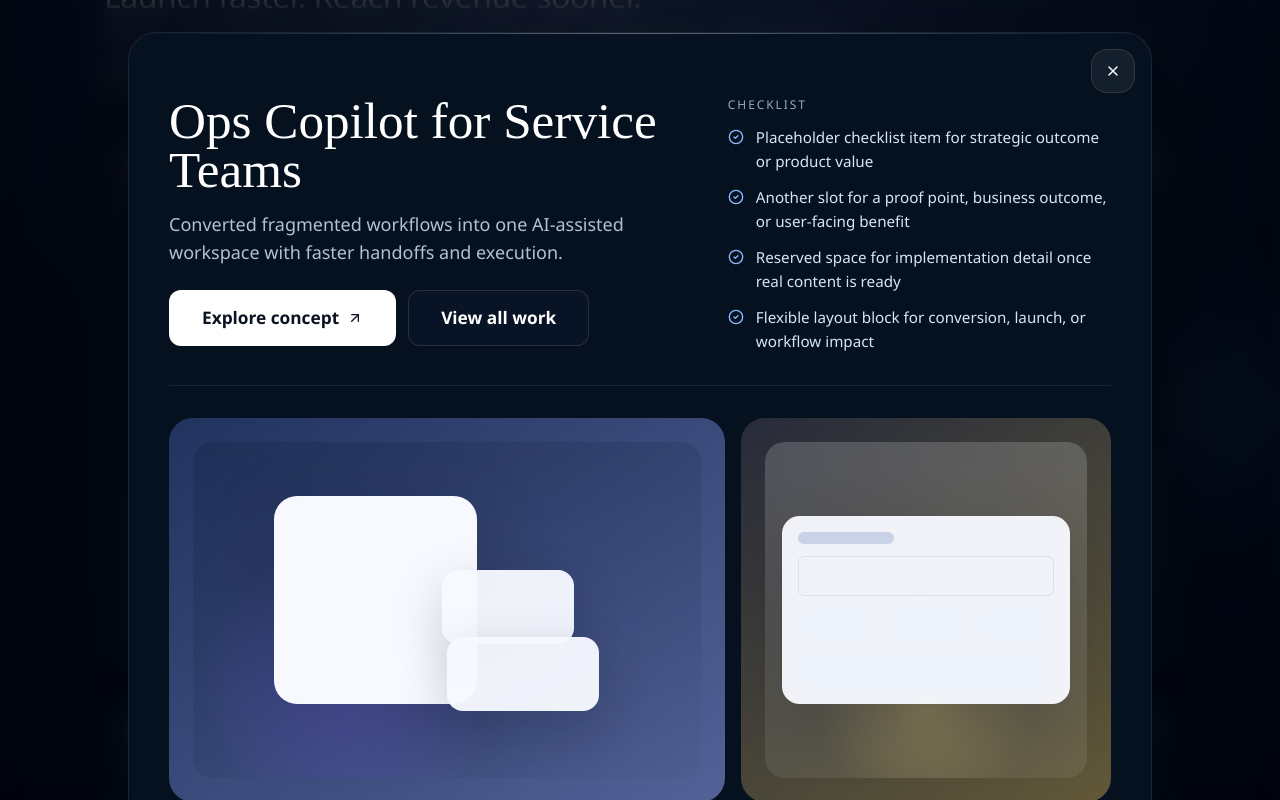
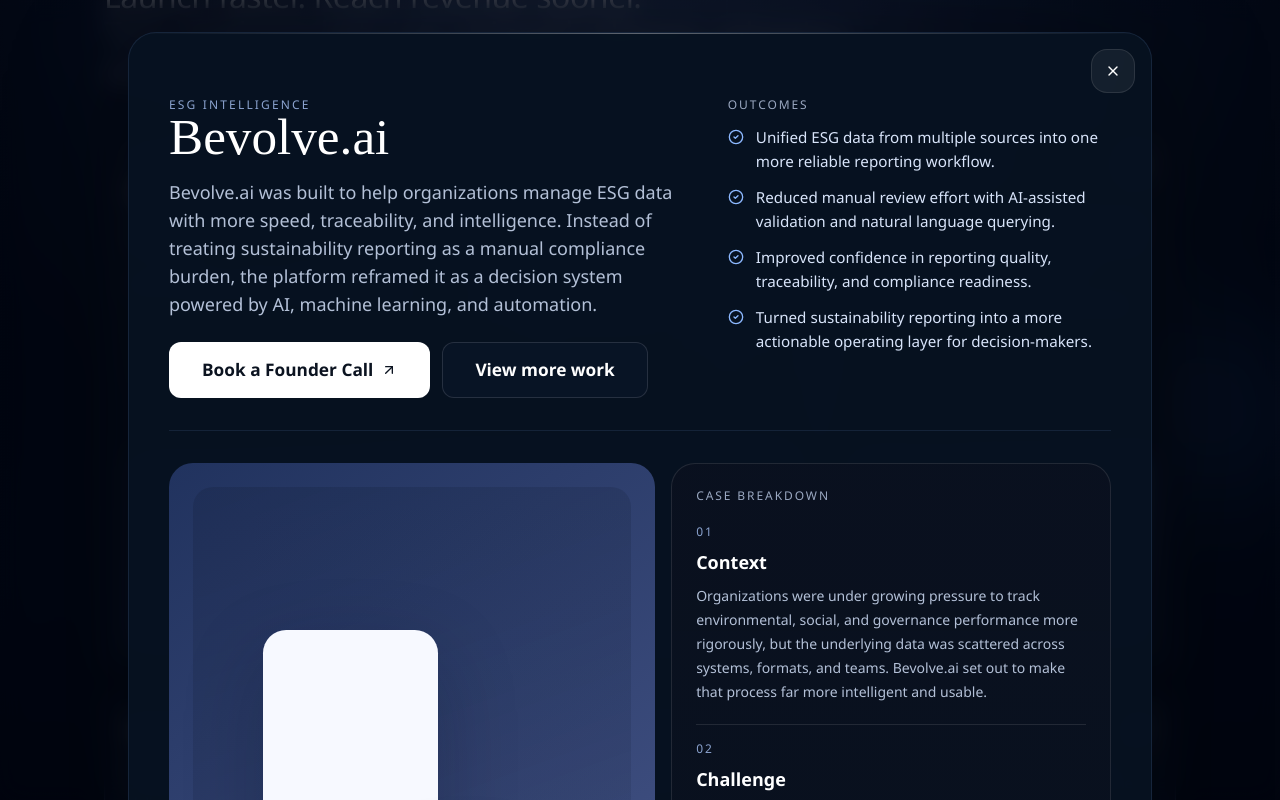
Before and after one commit to cyrilvarghese/yuvabe-new-website, a Next.js app: page / in a window 1280 px wide. Both pictures are taken after a click on the button 1004 px from the left and 1333 px from the top of the page. Shown: the part 933-1733 px from the top of the page. Built offline with nearby package versions, Linux system fonts and the light colour scheme.

Commit message:
bevolve adde

```diff
--- a/app/page.tsx
+++ b/app/page.tsx
@@ -1,5 +1,6 @@
 "use client";
 
+import type { ComponentProps } from "react";
 import { motion, useReducedMotion } from "framer-motion";
 import {
   Apple,
@@ -11,7 +12,6 @@ import {
   Coins,
   CreditCard,
   LayoutDashboard,
-  LucideIcon,
   Network,
   Rocket,
   Sparkles,
@@ -37,13 +37,8 @@ type Service = {
   description: string;
 };
 
-type CaseStudy = {
-  title: string;
-  summary: string;
-  stack: string;
+type CaseStudy = ComponentProps<typeof CaseStudyCard> & {
   span: string;
-  icon: LucideIcon;
-  visual?: "default" | "dots";
 };
 
 type InsightPost = {
@@ -80,37 +75,120 @@ const services: Service[] = [
 
 const caseStudies: CaseStudy[] = [
   {
-    title: "Founder Intelligence Dashboard",
-    summary: "Built a unified decision cockpit so founders could align product and growth moves every week.",
-    stack: "Next.js, Postgres, event pipelines",
+    client: "Aviation technology",
+    title: "General Aeronautics",
+    summary: "Turned a complex drone portfolio into a clearer digital story buyers, partners, and operators could trust faster.",
+    meta: "Positioning, UX/UI, Brand System",
     span: "lg:col-span-4",
     icon: LayoutDashboard,
+    visual: "dots",
+    modalIntro:
+      "General Aeronautics builds drone systems across agriculture, defense, humanitarian response, and warehouse automation. As the business expanded, its digital presence needed to explain that breadth with more clarity, confidence, and usability.",
+    modalOutcomes: [
+      "Reframed a broad product portfolio into a sharper market story.",
+      "Made technical capabilities easier for non-technical audiences to understand.",
+      "Improved credibility across web, applications, and communication assets.",
+      "Created a stronger base for future product and growth decisions.",
+    ],
+    modalSections: [
+      {
+        title: "Context",
+        body: "General Aeronautics had real depth across multiple drone use cases, but that range was hard to communicate cleanly in one digital experience. The company needed a presence that could reflect both engineering sophistication and real-world relevance.",
+      },
+      {
+        title: "Challenge",
+        body: "Without a clearer narrative, technical breadth risked reading as fragmentation. Buyers, stakeholders, and broader audiences had to work too hard to understand where the company led and why its solutions mattered.",
+      },
+      {
+        title: "What we changed",
+        body: "We restructured the website around solutions and use cases, clarified the content hierarchy, refreshed brand expression, and designed more intuitive UX patterns for web applications so the experience felt capable, credible, and easier to navigate.",
+      },
+      {
+        title: "Outcome",
+        body: "The new experience positioned General Aeronautics more clearly as an innovation leader. Its story became easier to understand, its product ecosystem felt more coherent, and its digital presence became a stronger platform for trust, adoption, and future growth.",
+      },
+    ],
+    modalProofPoints: [
+      {
+        title: "Clarified the story",
+        description: "Shifted the brand from a collection of capabilities to a focused narrative around real-world drone impact.",
+      },
+      {
+        title: "Made complexity usable",
+        description: "Simplified navigation, content hierarchy, and application UX so technical depth felt navigable instead of overwhelming.",
+      },
+      {
+        title: "Built credibility across touchpoints",
+        description: "Aligned website, brand visuals, and communication assets into one system that reinforced trust at every interaction.",
+      },
+    ],
   },
   {
-    title: "Ops Copilot for Service Teams",
-    summary: "Converted fragmented workflows into one AI-assisted workspace with faster handoffs and execution.",
-    stack: "React, LLM orchestration, internal tools",
+    client: "ESG intelligence",
+    title: "Bevolve.ai",
+    summary: "Turned fragmented sustainability reporting into an AI-guided system teams could trust for faster, evidence-based decisions.",
+    meta: "AI Integration, ML, ESG Reporting",
     span: "lg:col-span-2",
     icon: Bot,
+    modalIntro:
+      "Bevolve.ai was built to help organizations manage ESG data with more speed, traceability, and intelligence. Instead of treating sustainability reporting as a manual compliance burden, the platform reframed it as a decision system powered by AI, machine learning, and automation.",
+    modalOutcomes: [
+      "Unified ESG data from multiple sources into one more reliable reporting workflow.",
+      "Reduced manual review effort with AI-assisted validation and natural language querying.",
+      "Improved confidence in reporting quality, traceability, and compliance readiness.",
+      "Turned sustainability reporting into a more actionable operating layer for decision-makers.",
+    ],
+    modalSections: [
+      {
+        title: "Context",
+        body: "Organizations were under growing pressure to track environmental, social, and governance performance more rigorously, but the underlying data was scattered across systems, formats, and teams. Bevolve.ai set out to make that process far more intelligent and usable.",
+      },
+      {
+        title: "Challenge",
+        body: "ESG reporting is not difficult only because of regulation. It is difficult because accuracy, consistency, and transparency break down when data collection, validation, and interpretation happen across disconnected workflows.",
+      },
+      {
+        title: "What we changed",
+        body: "We shaped the platform story around intelligent automation, data confidence, and measurable sustainability action. The experience highlighted AI-based integrations, machine learning for quality assurance, NLP-powered querying, and benchmarking tools that made complex ESG workflows feel operational instead of overwhelming.",
+      },
+      {
+        title: "Outcome",
+        body: "The result was a product narrative that moved Bevolve.ai beyond a reporting tool label. It became a clearer AI sustainability platform story: one that promised better visibility, faster review cycles, and stronger confidence for teams making high-stakes ESG decisions.",
+      },
+    ],
+    modalProofPoints: [
+      {
+        title: "Made ESG data usable",
+        description: "Connected structured and unstructured data into a workflow teams could actually navigate, review, and act on.",
+      },
+      {
+        title: "Applied AI where it mattered",
+        description: "Framed machine learning, NLP, and GPT-assisted review as practical leverage for accuracy, not novelty features.",
+      },
+      {
+        title: "Built trust into reporting",
+        description: "Positioned traceability, compliance readiness, and benchmarking as core reasons the platform could support better decisions.",
+      },
+    ],
   },
   {
     title: "Vertical SaaS Replatform",
     summary: "Replatformed a legacy SaaS product into a scalable system that accelerated feature delivery.",
-    stack: "Design system, API layer, CI/CD",
+    meta: "Design systems, APIs, release velocity",
     span: "lg:col-span-2",
     icon: Network,
   },
   {
     title: "Growth Command Center",
     summary: "Unified paid, lifecycle, and product analytics into one system to improve CAC payback decisions.",
-    stack: "Attribution model, warehouse sync, campaign ops",
+    meta: "Analytics, attribution, campaign ops",
     span: "lg:col-span-2",
     icon: BarChart3,
   },
   {
     title: "AI Onboarding Flow",
     summary: "Redesigned activation journeys with AI-guided setup and reduced first-value time for new users.",
-    stack: "UX research, onboarding UX, event instrumentation",
+    meta: "Activation UX, AI guidance, instrumentation",
     span: "lg:col-span-2",
     icon: WandSparkles,
     visual: "dots",
@@ -118,7 +196,7 @@ const caseStudies: CaseStudy[] = [
   {
     title: "Platform Migration Program",
     summary: "Delivered a phased migration across product and data layers without disrupting live customer traffic.",
-    stack: "Platform architecture, migration playbooks, reliability",
+    meta: "Architecture, migration planning, reliability",
     span: "lg:col-span-6",
     icon: Rocket,
   },
@@ -184,12 +262,7 @@ export default function Home() {
             engineering, and growth run in one AI-first execution loop.
           </p>
           <div className="mt-7 flex w-full max-w-sm items-stretch sm:max-w-none sm:items-center sm:justify-center">
-            <Button
-              asChild
-              variant="primary"
-              size="lg"
-              className="w-full sm:w-[14.5rem]"
-            >
+            <Button asChild variant="primary" size="lg" className="w-full sm:w-[14.5rem]">
               <a href="#process">
                 Start Your Build
                 <ArrowRight className="size-4" />
@@ -209,22 +282,14 @@ export default function Home() {
         <Reveal>
           <p className="section-kicker">Work</p>
           <div className="mt-3 max-w-5xl text-balance text-[2rem] font-medium leading-[1.15] tracking-[-0.015em] text-[#a5b3cca1]">
-            <p className="text-white">
-              Launch faster. Reach revenue sooner.
-            </p>{" "}
+            <p className="text-white">Launch faster. Reach revenue sooner.</p>{" "}
             Turn roadmap bets into shipped releases, adoption, and compounding traction with one execution partner.
           </div>
         </Reveal>
         <div className="mt-10 grid grid-cols-1 gap-5 lg:grid-cols-6">
-          {caseStudies.map((item, index) => (
-            <Reveal key={item.title} className={item.span} delay={reduceMotion ? 0 : 0.05 * index}>
-              <CaseStudyCard
-                title={item.title}
-                summary={item.summary}
-                stack={item.stack}
-                icon={item.icon}
-                visual="dots"
-              />
+          {caseStudies.map(({ span, ...item }, index) => (
+            <Reveal key={item.title} className={span} delay={reduceMotion ? 0 : 0.05 * index}>
+              <CaseStudyCard {...item} />
             </Reveal>
           ))}
         </div>
--- a/components/site/case-study-card.tsx
+++ b/components/site/case-study-card.tsx
@@ -8,41 +8,86 @@ import { ModalShell } from "@/components/ui/modal-shell";
 import { Button } from "@/components/ui/button";
 import { Card, CardContent, CardDescription, CardHeader, CardTitle } from "@/components/ui/card";
 
-type CaseStudyCardProps = {
+export type CaseStudySection = {
+  title: string;
+  body: string;
+};
+
+export type CaseStudyProofPoint = {
+  title: string;
+  description: string;
+};
+
+export type CaseStudyCardProps = {
+  client?: string;
   title: string;
   summary: string;
-  stack: string;
+  meta: string;
   icon: LucideIcon;
   visual?: "default" | "dots";
+  modalIntro?: string;
+  modalOutcomes?: string[];
+  modalSections?: CaseStudySection[];
+  modalProofPoints?: CaseStudyProofPoint[];
   className?: string;
 };
 
-const detailPoints = [
-  "Placeholder checklist item for strategic outcome or product value",
-  "Another slot for a proof point, business outcome, or user-facing benefit",
-  "Reserved space for implementation detail once real content is ready",
-  "Flexible layout block for conversion, launch, or workflow impact",
+export function CaseStudyCard({
+  client,
+  title,
+  summary,
+  meta,
+  icon: Icon,
+  visual = "default",
+  modalIntro,
+  modalOutcomes,
+  modalSections,
+  modalProofPoints,
+  className,
+}: CaseStudyCardProps) {
+  const reduceMotion = useReducedMotion();
+  const [mouse, setMouse] = useState({ x: 50, y: 50, active: false });
+  const [open, setOpen] = useState(false);
+
+  const outcomes = modalOutcomes ?? [
+    "Created a clearer story around the product, team, and strategic value.",
+    `Focused the experience around ${meta.toLowerCase()} to reduce friction and improve comprehension.`,
+    "Built a stronger foundation for future launches, iteration, and growth.",
   ];
 
-const supportingPoints = [
+  const sections = modalSections ?? [
     {
-    title: "Point one",
-    description: "Use this area for a concise supporting statement tied to the featured visuals or the customer outcome.",
+      title: "Context",
+      body: `${title} needed a more coherent narrative across product, experience, and communication as the scope of the work expanded.`,
     },
     {
-    title: "Point two",
-    description: "This column can hold a short process note, insight, or metric once the actual case study is written.",
+      title: "Challenge",
+      body: "The opportunity was not just to ship assets, but to help the business communicate value faster and with more confidence.",
     },
     {
-    title: "Point three",
-    description: "Keep this block brief and useful so the modal reads like an editorial overview instead of a grid of cards.",
+      title: "What we changed",
+      body: "We aligned the experience, supporting systems, and communication touchpoints around what users and stakeholders needed to understand next.",
+    },
+    {
+      title: "Outcome",
+      body: "The result was a sharper story, a more usable experience, and a stronger platform for future growth decisions.",
     },
   ];
 
-export function CaseStudyCard({ title, summary, stack, icon: Icon, visual = "default", className }: CaseStudyCardProps) {
-  const reduceMotion = useReducedMotion();
-  const [mouse, setMouse] = useState({ x: 50, y: 50, active: false });
-  const [open, setOpen] = useState(false);
+  const proofPoints = modalProofPoints ?? [
+    {
+      title: "Sharpened the narrative",
+      description: "Brought the product story, interaction model, and supporting experience into one clearer point of view.",
+    },
+    {
+      title: "Reduced decision friction",
+      description: "Turned scattered workflows into a more understandable path for users, operators, or internal teams.",
+    },
+    {
+      title: "Built for what comes next",
+      description: "Created a stronger base for future iteration instead of treating the engagement like a one-off delivery.",
+    },
+  ];
 
   const onMove = (event: React.MouseEvent<HTMLButtonElement>) => {
     if (reduceMotion) {
@@ -113,11 +158,12 @@ export function CaseStudyCard({ title, summary, stack, icon: Icon, visual = "def
                 <Maximize2 className="size-4" strokeWidth={1.9} />
               </div>
               <CardHeader className="relative z-10">
+                {client ? <p className="text-xs uppercase tracking-[0.16em] text-[#8ba3cf]">{client}</p> : null}
                 <CardTitle>{title}</CardTitle>
                 <CardDescription>{summary}</CardDescription>
               </CardHeader>
               <CardContent className="relative z-10 flex flex-1 flex-col justify-between gap-8">
-                <p className="text-xs uppercase tracking-[0.14em] text-muted-foreground">{stack}</p>
+                <p className="text-xs uppercase tracking-[0.14em] text-muted-foreground">{meta}</p>
                 <div className="relative flex min-h-48 items-center justify-center overflow-hidden rounded-xl border border-border/70 bg-gradient-to-br from-[#121f3a] via-[#16284b] to-[#0e1830]">
                   <div className="pointer-events-none absolute inset-0 bg-[radial-gradient(circle_at_72%_18%,rgba(132,169,238,0.28),rgba(132,169,238,0)_52%)]" />
                   <Icon className="relative z-10 size-28 text-white/82 lg:size-36" strokeWidth={1.45} />
@@ -133,25 +179,26 @@ export function CaseStudyCard({ title, summary, stack, icon: Icon, visual = "def
           <div className="border-b border-border/70 pb-8">
             <div className="grid gap-8 lg:grid-cols-[minmax(0,1.1fr)_minmax(18rem,0.8fr)] lg:items-start">
               <div>
+                {client ? <p className="text-xs uppercase tracking-[0.18em] text-[#8ba3cf]">{client}</p> : null}
                 <h2 className="max-w-2xl font-title text-[clamp(2rem,4vw,3.4rem)] leading-[0.95] text-white">{title}</h2>
-                <p className="mt-4 max-w-2xl text-base leading-7 text-[#b3c0d7] sm:text-lg">{summary}</p>
+                <p className="mt-4 max-w-2xl text-base leading-7 text-[#b3c0d7] sm:text-lg">{modalIntro ?? summary}</p>
                 <div className="mt-6 flex flex-col gap-3 sm:flex-row">
                   <Button asChild variant="primary" size="lg">
                     <a href="#process">
-                      Explore concept
+                      Book a Founder Call
                       <ArrowUpRight className="size-4" />
                     </a>
                   </Button>
                   <Button asChild variant="secondary" size="lg">
-                    <a href="#work">View all work</a>
+                    <a href="#work">View more work</a>
                   </Button>
                 </div>
               </div>
 
               <div>
-                <p className="text-xs uppercase tracking-[0.16em] text-muted-foreground">Checklist</p>
+                <p className="text-xs uppercase tracking-[0.16em] text-muted-foreground">Outcomes</p>
                 <ul className="mt-3 space-y-3 text-sm leading-6 text-[#d8e4fa] sm:text-[0.95rem]">
-                  {detailPoints.map((point) => (
+                  {outcomes.map((point) => (
                     <li key={point} className="flex gap-3">
                       <CheckCircle2 className="mt-1 size-4 shrink-0 text-[#8cb8ff]" />
                       <span>{point}</span>
@@ -162,7 +209,7 @@ export function CaseStudyCard({ title, summary, stack, icon: Icon, visual = "def
             </div>
           </div>
 
-          <div className="grid gap-4 border-b border-border/70 py-8 lg:grid-cols-[minmax(0,1.2fr)_minmax(17rem,0.8fr)]">
+          <div className="grid gap-4 border-b border-border/70 py-8 lg:grid-cols-[minmax(0,1.05fr)_minmax(18rem,0.95fr)]">
             <div className="min-h-[18rem] overflow-hidden rounded-[1.5rem] bg-[linear-gradient(145deg,rgba(34,52,97,0.96),rgba(96,111,171,0.86))] p-6 sm:min-h-[24rem]">
               <div className="relative flex h-full items-end justify-center rounded-[1.25rem] bg-[radial-gradient(circle_at_30%_75%,rgba(129,103,255,0.28),rgba(129,103,255,0)_34%),linear-gradient(160deg,rgba(17,28,52,0.22),rgba(17,28,52,0.02))]">
                 <div className="absolute left-[16%] top-[16%] h-[62%] w-[40%] rounded-[1.45rem] bg-[#f7f9ff] shadow-[0_28px_80px_rgba(11,15,31,0.22)]" />
@@ -171,24 +218,22 @@ export function CaseStudyCard({ title, summary, stack, icon: Icon, visual = "def
               </div>
             </div>
 
-            <div className="min-h-[18rem] overflow-hidden rounded-[1.5rem] bg-[linear-gradient(145deg,rgba(41,45,60,0.94),rgba(189,159,80,0.5))] p-6 sm:min-h-[24rem]">
-              <div className="flex h-full items-center justify-center rounded-[1.25rem] bg-[radial-gradient(circle_at_50%_80%,rgba(255,220,120,0.22),rgba(255,220,120,0)_34%),linear-gradient(180deg,rgba(255,255,255,0.18),rgba(255,255,255,0.08))]">
-                <div className="grid w-full max-w-[18rem] gap-3 rounded-[1.1rem] bg-[#f7f9ff]/96 p-4 text-[#1d2940] shadow-[0_22px_60px_rgba(10,15,28,0.18)]">
-                  <div className="h-3 w-24 rounded-full bg-[#c9d2e6]" />
-                  <div className="h-10 rounded-md border border-[#d9e1f0]" />
-                  <div className="grid grid-cols-3 gap-2">
-                    <div className="h-8 rounded-md bg-[#eef2fb]" />
-                    <div className="h-8 rounded-md bg-[#eef2fb]" />
-                    <div className="h-8 rounded-md bg-[#eef2fb]" />
+            <div className="min-h-[18rem] rounded-[1.5rem] border border-white/10 bg-[linear-gradient(180deg,rgba(10,17,31,0.96),rgba(10,17,31,0.84))] p-6 sm:min-h-[24rem]">
+              <p className="text-xs uppercase tracking-[0.16em] text-muted-foreground">Case Breakdown</p>
+              <div className="mt-5 space-y-5">
+                {sections.map((section, index) => (
+                  <div key={section.title} className="border-t border-white/10 pt-4 first:border-t-0 first:pt-0">
+                    <p className="text-xs uppercase tracking-[0.16em] text-[#8ba3cf]">0{index + 1}</p>
+                    <p className="mt-2 text-lg font-semibold text-white">{section.title}</p>
+                    <p className="mt-2 text-sm leading-6 text-[#b3c0d7]">{section.body}</p>
                   </div>
-                  <div className="h-9 rounded-md bg-[#edf2fb]" />
-                </div>
+                ))}
               </div>
             </div>
           </div>
 
           <div className="grid gap-5 pt-8 md:grid-cols-3">
-            {supportingPoints.map((point, index) => (
+            {proofPoints.map((point, index) => (
               <div key={point.title} className="border-t border-white/10 pt-4">
                 <p className="text-xs uppercase tracking-[0.16em] text-muted-foreground">0{index + 1}</p>
                 <p className="mt-3 text-lg font-semibold text-white">{point.title}</p>
```
Lines whose indentation alone changed are shown as unchanged.
